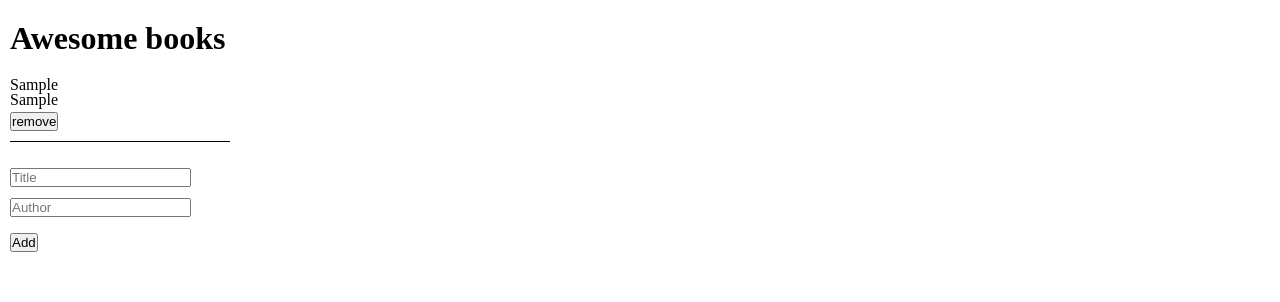
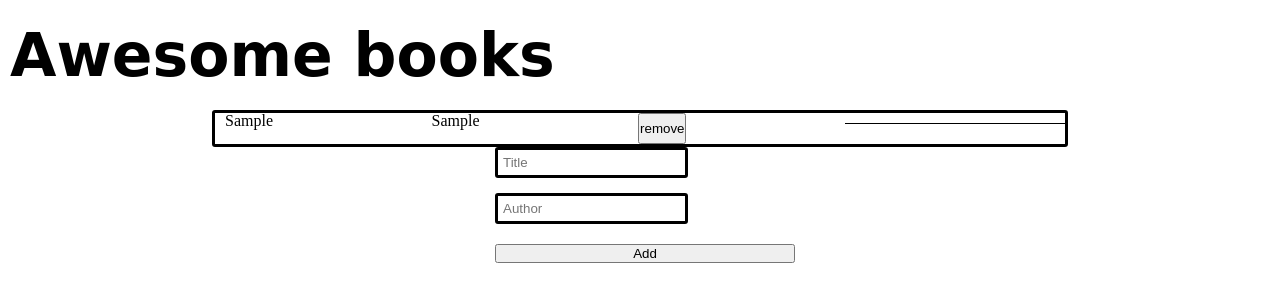
Before and after one commit to NelsonAraujo93/pairProgrammingBooks, a website: page index.html in a window 1280 px wide. Both pictures are taken after typing "Sample", "Sample" into the empty fields and a click on the button "Add". Drawn offline with Linux system fonts and the light colour scheme.

Commit message:
Edit css

```diff
--- a/index.html
+++ b/index.html
@@ -24,7 +24,7 @@
       <label for="bookauthor"></label>
       <input type="text" class="bookauthor" id="author" name="book_title" placeholder="Author" required>
     </div>
-    <button type="submit" class="add">Add</button>
+    <button type="submit" id="addbtn" class="add">Add</button>
   </form>
   <script src="index.js"></script>
 </body>
--- a/style.css
+++ b/style.css
@@ -7,6 +7,8 @@
   margin-top: 20px;
   margin-bottom: 20px;
   padding-left: 10px;
+  font-family: cursive;
+  font-size: 30px;
 }
 
 .addbook {
@@ -30,3 +32,46 @@ form {
   padding-left: 10px;
   line-height: 30px;
 }
+
+#books-list {
+  border: solid #000 3px;
+  border-radius: 3px;
+  max-width: 850px;
+  margin: 0 auto;
+}
+
+#form {
+  width: 300px;
+  gap: 15px;
+  margin-left: auto;
+  margin-right: auto;
+  display: flex;
+  flex-direction: column;
+  justify-content: flex-end;
+}
+
+#form input {
+  padding: 5px;
+  border: solid #000 3px;
+  border-radius: 3px;
+}
+
+#addBtn {
+  align-self: flex-end;
+  width: 50px;
+  box-shadow: 2px 2px #000;
+}
+
+.book {
+  min-height: 30px;
+  padding: 0 10px;
+  display: flex;
+  justify-content: space-between;
+  align-items: center;
+}
+
+.addbook {
+  display: flex;
+  flex-direction: grid;
+  justify-content: space-between;
+}
```
